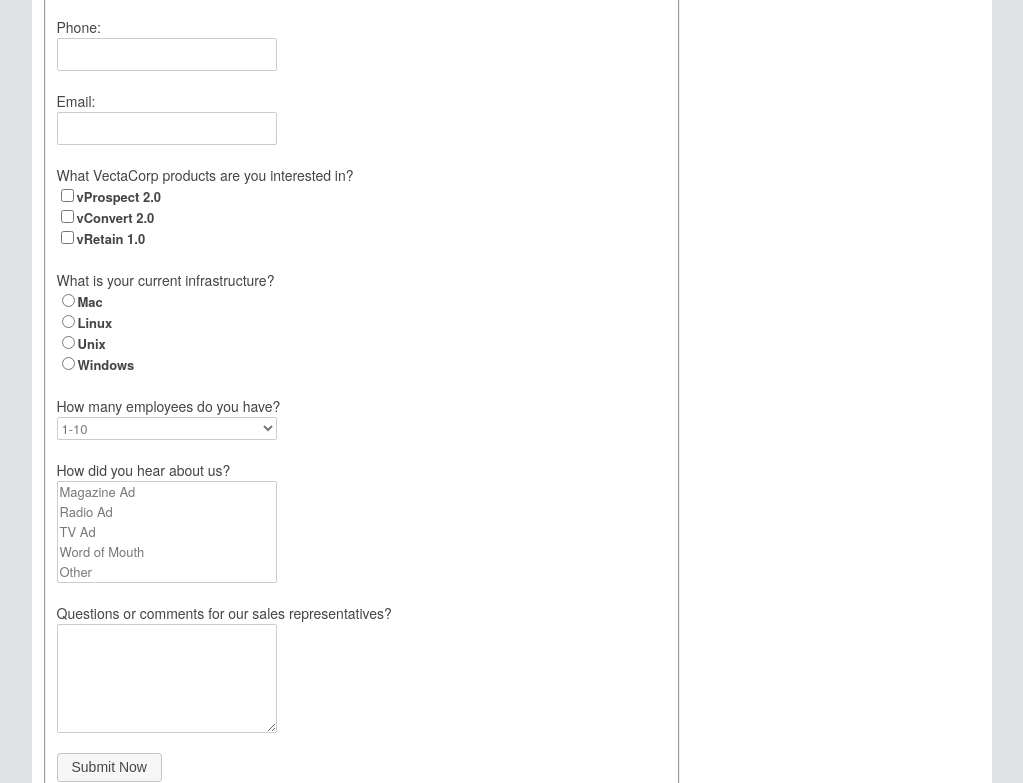
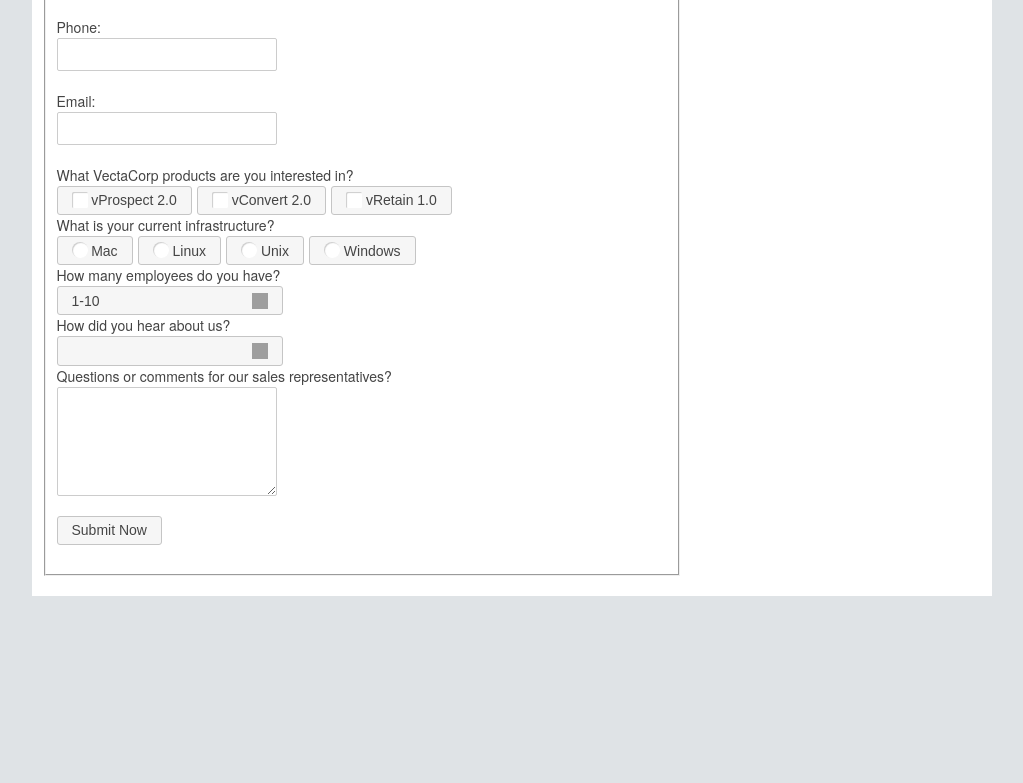
Before and after one commit to AjaySankar/Assignment-10, a plain HTML site: page vectacorp/contactus.html in a window 1280 px wide. Shown: the part 561-1344 px from the top of the page, without its empty margins (128-1151 px from the left). After the commit the page ends 1157 px from the top, so only its background shows below. Drawn offline with nearby package versions, Linux system fonts and the light colour scheme; grey boxes are pictures that could not be loaded.

Commit message:
Added jQueryUI to contactus page

```diff
--- a/vectacorp/contactus.html
+++ b/vectacorp/contactus.html
@@ -22,6 +22,8 @@
 			$('#responsive-menu').mobileMenu();
 			$(document).tooltip();
 			$("button").button();
+			$("input[type=radio], input[type=checkbox]").checkboxradio();
+			$("#companysize, #hearaboutus").selectmenu();
 		});
 	</script>
 </head>
@@ -48,6 +50,7 @@
 		<section id="welcome" class="eleven columns">
 			<h4>Contact Us</h4>
 			<form name="contactform" action="http://www.vectacorp.com/vc/scripts/contactus.asp" method="post">
+				<div class="widget">
 				<fieldset>
 			    <legend>Contact a Sales Representative</legend>
 			    Name:
@@ -66,23 +69,24 @@
 			    <label for="vRetain"><input type="checkbox" name="product" value="vRetain" id="vRetain">vRetain 1.0</label>
 
 			    <br>
-			    What is your current infrastructure?<br>
+			    What is your current infrastructure? <br>
 			    <label for="Mac"><input type="radio" name="infrastructure" value="Mac" id="Mac">Mac</label>
 			    <label for="Linux"><input type="radio" name="infrastructure" value="Linux" id="Linux">Linux</label>
 			    <label for="Unix"><input type="radio" name="infrastructure" value="Unix" id="Unix">Unix</label>
 			    <label for="Windows"><input type="radio" name="infrastructure" value="Windows" id="Windows">Windows</label>
 
 			    <br>
-			    How many employees do you have?
-			    <select name="companysize">
+			    How many employees do you have? <br/>
+			    <select name="companysize" id="companysize">
                     <option value="1-10">1-10</option>
                     <option value="11-100">11-100</option>
                     <option value="101-1000">101-1000</option>
                     <option value="More than 1000">More than 1000</option>
 		        </select>
 
-			    How did you hear about us?
-			    <select name="hearaboutus" multiple="" size="5">
+			    <br/>
+					How did you hear about us? <br/>
+			    <select name="hearaboutus" multiple="" size="5" id="hearaboutus">
                     <option value="Magazine Ad">Magazine Ad</option>
                     <option value="Radio Ad">Radio Ad</option>
                     <option value="TV Ad">TV Ad</option>
@@ -90,10 +94,11 @@
                     <option value="Other">Other</option>
 		        </select>
 
-			    Questions or comments for our sales representatives?
+			    <br/> Questions or comments for our sales representatives? <br/>
 			    <textarea name="questions" size="30" rows="5"></textarea>
 			    <button>Submit Now</button>
 		    	</fieldset>
+					</div>
 			</form>
 	    </section>
 
```
Also changed, not shown: 1 other file.
